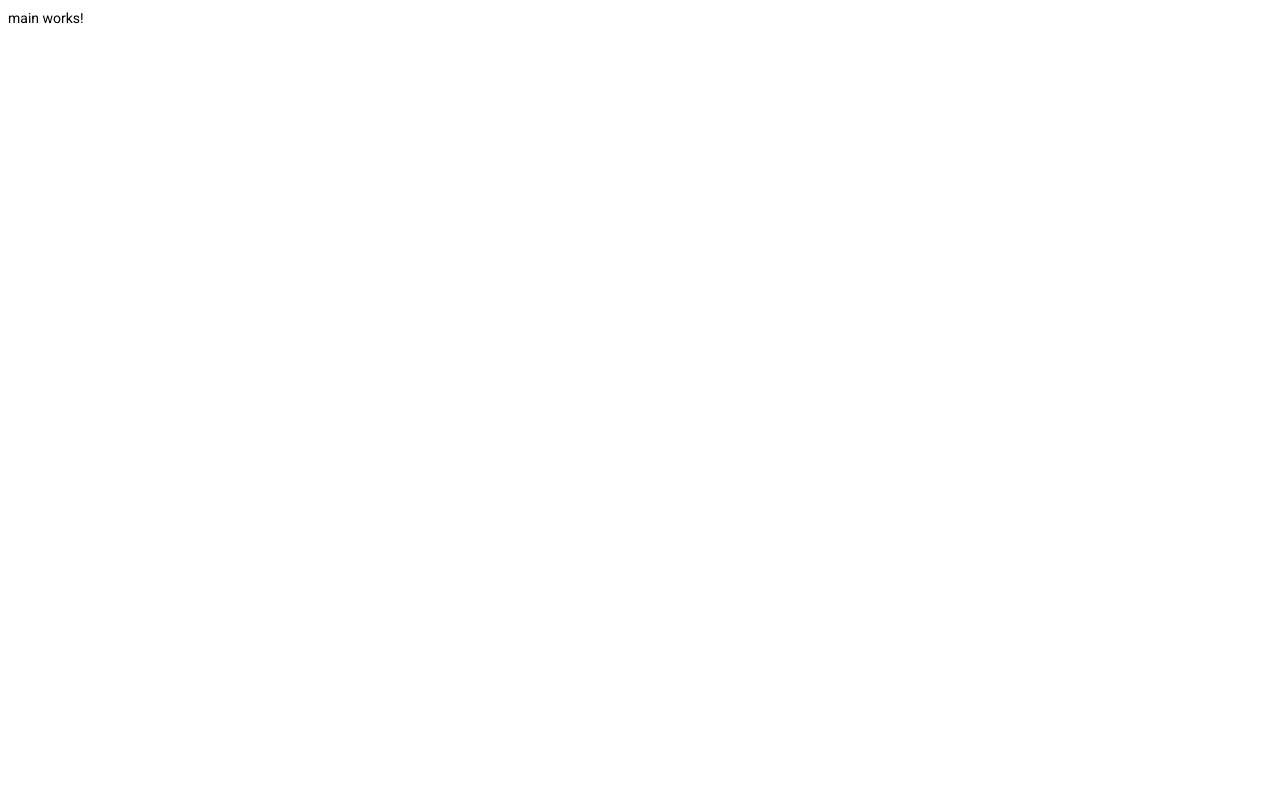
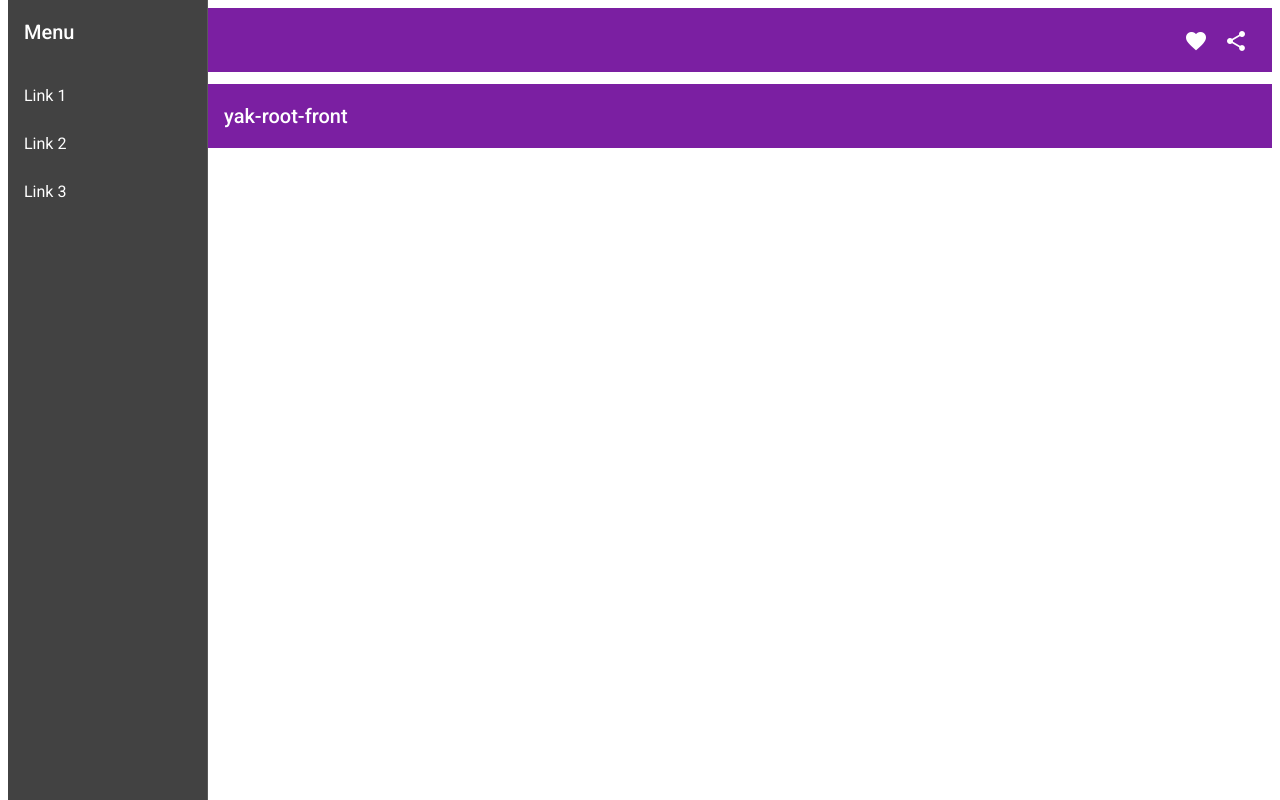
Before and after one commit to SpiritUrban/yak-root, an Angular app in the folder front/: page /main in a window 1280 px wide. Built offline with nearby package versions, Linux system fonts and the light colour scheme.

Commit message:
angular: add 'navbar' to manual and generated

```diff
--- a/front/src/app/main/main.component.html
+++ b/front/src/app/main/main.component.html
@@ -1 +1,25 @@
-<p>main works!</p>
+
+
+<p>
+    <mat-toolbar color="primary">
+        <button aria-label="Example icon-button with menu icon"
+                class="example-icon"
+                mat-icon-button>
+            <mat-icon>menu</mat-icon>
+        </button>
+        <span>My App</span>
+        <span class="example-spacer"></span>
+        <button aria-label="Example icon-button with heart icon"
+                class="example-icon favorite-icon"
+                mat-icon-button>
+            <mat-icon>favorite</mat-icon>
+        </button>
+        <button aria-label="Example icon-button with share icon"
+                class="example-icon"
+                mat-icon-button>
+            <mat-icon>share</mat-icon>
+        </button>
+    </mat-toolbar>
+</p>
+
+<app-nav></app-nav>
--- a/front/src/app/main/main.component.sass
+++ b/front/src/app/main/main.component.sass
@@ -0,0 +1,2 @@
+.example-spacer
+    flex: 1 1 auto
--- /dev/null
+++ b/front/src/app/parts/nav/nav.component.css
@@ -0,0 +1,17 @@
+.sidenav-container {
+  height: 100%;
+}
+
+.sidenav {
+  width: 200px;
+}
+
+.sidenav .mat-toolbar {
+  background: inherit;
+}
+
+.mat-toolbar.mat-primary {
+  position: sticky;
+  top: 0;
+  z-index: 1;
+}
--- /dev/null
+++ b/front/src/app/parts/nav/nav.component.html
@@ -0,0 +1,27 @@
+<mat-sidenav-container class="sidenav-container">
+  <mat-sidenav #drawer class="sidenav" fixedInViewport
+      [attr.role]="(isHandset$ | async) ? 'dialog' : 'navigation'"
+      [mode]="(isHandset$ | async) ? 'over' : 'side'"
+      [opened]="(isHandset$ | async) === false">
+    <mat-toolbar>Menu</mat-toolbar>
+    <mat-nav-list>
+      <a mat-list-item href="#">Link 1</a>
+      <a mat-list-item href="#">Link 2</a>
+      <a mat-list-item href="#">Link 3</a>
+    </mat-nav-list>
+  </mat-sidenav>
+  <mat-sidenav-content>
+    <mat-toolbar color="primary">
+      <button
+        type="button"
+        aria-label="Toggle sidenav"
+        mat-icon-button
+        (click)="drawer.toggle()"
+        *ngIf="isHandset$ | async">
+        <mat-icon aria-label="Side nav toggle icon">menu</mat-icon>
+      </button>
+      <span>yak-root-front</span>
+    </mat-toolbar>
+    <!-- Add Content Here -->
+  </mat-sidenav-content>
+</mat-sidenav-container>
--- /dev/null
+++ b/front/src/app/parts/nav/nav.component.ts
@@ -0,0 +1,21 @@
+import { Component } from '@angular/core';
+import { BreakpointObserver, Breakpoints } from '@angular/cdk/layout';
+import { Observable } from 'rxjs';
+import { map, shareReplay } from 'rxjs/operators';
+
+@Component({
+  selector: 'app-nav',
+  templateUrl: './nav.component.html',
+  styleUrls: ['./nav.component.css']
+})
+export class NavComponent {
+
+  isHandset$: Observable<boolean> = this.breakpointObserver.observe(Breakpoints.Handset)
+    .pipe(
+      map(result => result.matches),
+      shareReplay()
+    );
+
+  constructor(private breakpointObserver: BreakpointObserver) {}
+
+}
```
Also changed, not shown: front/src/app/app.module.ts (+18 -2 lines), 2 other files (tests, documents, lock files or other folders).
